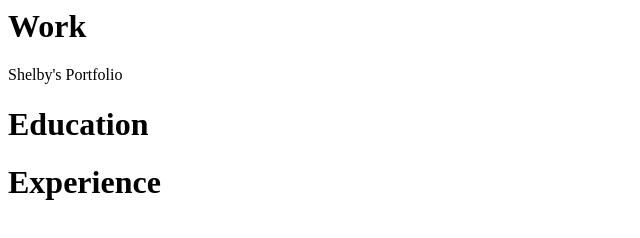
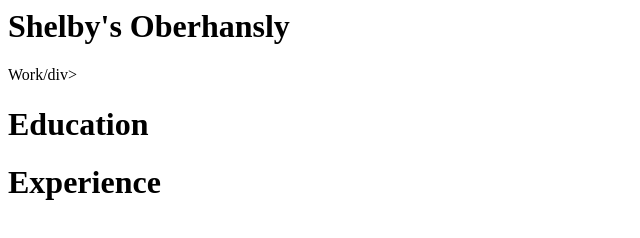
Before and after one commit to shelbyoberhansly/basic-basic-portfolio, a plain HTML site: page index.html in a window 1280 px wide. Shown: the whole page, without its empty margins (0-640 px from the left). Drawn offline with Linux system fonts and the light colour scheme.

Commit message:
Edit Heading

```diff
--- a/index.html
+++ b/index.html
@@ -1,8 +1,8 @@
 <html>
     <head></head>
     <body>
-        <h1>Work</h1>
-        <div>Shelby's Portfolio</div>
+        <h1>Shelby's Oberhansly</h1>
+        <div>Work/div>
         <p></p>
         <h1>Education</h1>
         <p></p>
@@ -12,6 +12,7 @@
         <p></p>
         <p></p>
         <p></p>
+
     </body>
 
 </html>
```
